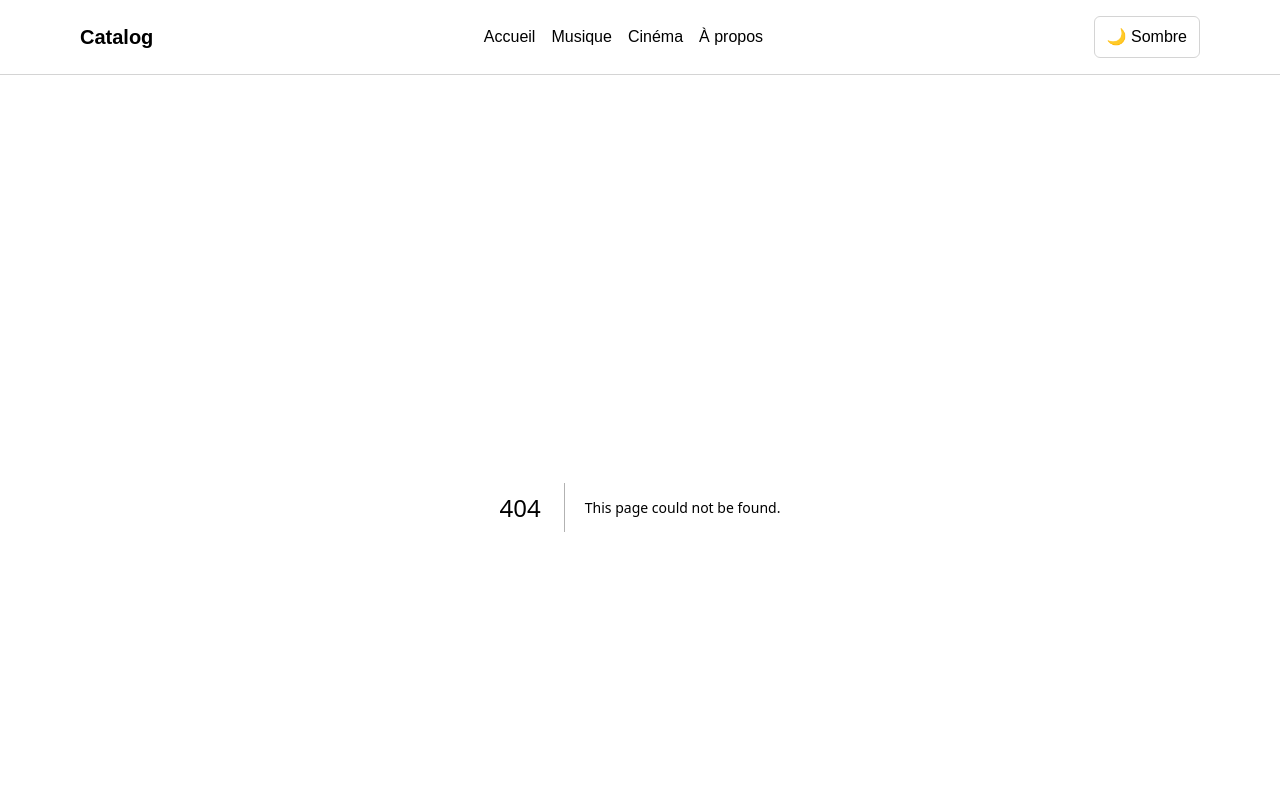
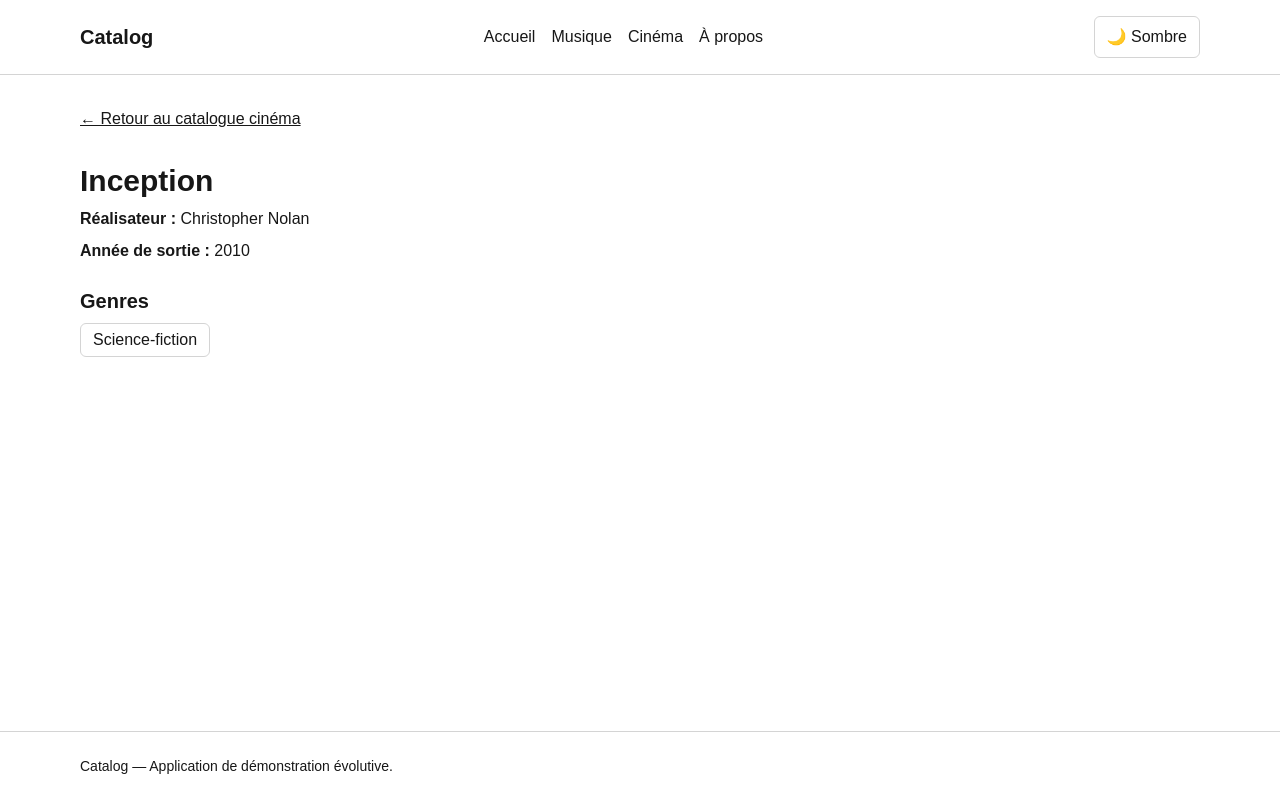
Before and after one commit to VinchC/catalog, a Next.js app: page /catalog/cinema/movies/inception in a window 1280 px wide. Before the commit this address had no page. Shown: the top 800 px of the page. Built offline with nearby package versions, Linux system fonts and the light colour scheme.

Commit message:
CatalogItemCard and -Details implemented to be reused

```diff
--- a/src/app/catalog/[type]/page.tsx
+++ b/src/app/catalog/[type]/page.tsx
@@ -18,6 +18,7 @@ import type {
   Movie,
   Genre,
 } from "@/lib/data/types";
+import CatalogItemCard from "@/components/catalog/CatalogItemCard";
 
 export const metadata: Metadata = {
   title: "Catalogues",
@@ -64,12 +65,9 @@ function MusicCatalog({
           Artistes
         </h2>
 
-        <ul className="grid grid-cols-1 gap-4 xs:grid-cols-2 lg:grid-cols-3">
+        <ul className="items_list">
           {artists.map((artist) => (
-            <li
-              key={artist.id}
-              className="rounded-lg border border-border p-4"
-            >
+            <li key={artist.id} className="rounded-lg border border-border p-4">
               <h3 className="font-semibold">{artist.name}</h3>
               <p>{artist.country}</p>
               <p className="text-sm">
@@ -86,28 +84,23 @@ function MusicCatalog({
           Œuvres
         </h2>
 
-        <ul className="grid grid-cols-1 gap-4 xs:grid-cols-2 lg:grid-cols-3">
+        <ul className="items_list">
           {works.map((work) => {
-            const artist = artists.find(
-              (item) => item.id === work.artistId
-            );
+            const artist = artists.find((item) => item.id === work.artistId);
 
-            const workGenres = genres.filter((genre) =>
-              work.genreIds.includes(genre.id)
-            );
+            const workGenres = genres
+              .filter((genre) => work.genreIds.includes(genre.id))
+              .map((genre) => genre.name);
 
             return (
-              <li
+              <CatalogItemCard
                 key={work.id}
-                className="rounded-lg border border-border p-4"
-              >
-                <h3 className="font-semibold">{work.title}</h3>
-                <p>{artist?.name ?? "Artiste inconnu"}</p>
-                <p>{work.year}</p>
-                <p className="text-sm">
-                  {workGenres.map((genre) => genre.name).join(", ")}
-                </p>
-              </li>
+                href={`/catalog/music/works/${work.slug}`}
+                title={work.title}
+                subtitle={artist?.name ?? "Artiste inconnu"}
+                year={work.year}
+                genres={workGenres}
+              />
             );
           })}
         </ul>
@@ -133,7 +126,7 @@ function CinemaCatalog({
           Réalisateurs
         </h2>
 
-        <ul className="grid grid-cols-1 gap-4 xs:grid-cols-2 lg:grid-cols-3">
+        <ul className="items_list">
           {directors.map((director) => (
             <li
               key={director.id}
@@ -155,28 +148,25 @@ function CinemaCatalog({
           Films
         </h2>
 
-        <ul className="grid grid-cols-1 gap-4 xs:grid-cols-2 lg:grid-cols-3">
-          {movies.map((movie: Movie) => {
+        <ul className="items_list">
+          {movies.map((movie) => {
             const director = directors.find(
-              (item) => item.id === movie.directorId
+              (item) => item.id === movie.directorId,
             );
 
-            const movieGenres = genres.filter((genre) =>
-              movie.genreIds.includes(genre.id)
-            );
+            const movieGenres = genres
+              .filter((genre) => movie.genreIds.includes(genre.id))
+              .map((genre) => genre.name);
 
             return (
-              <li
+              <CatalogItemCard
                 key={movie.id}
-                className="rounded-lg border border-border p-4"
-              >
-                <h3 className="font-semibold">{movie.title}</h3>
-                <p>{director?.name ?? "Réalisateur inconnu"}</p>
-                <p>{movie.year}</p>
-                <p className="text-sm">
-                  {movieGenres.map((genre) => genre.name).join(", ")}
-                </p>
-              </li>
+                href={`/catalog/cinema/movies/${movie.slug}`}
+                title={movie.title}
+                subtitle={director?.name ?? "Réalisateur inconnu"}
+                year={movie.year}
+                genres={movieGenres}
+              />
             );
           })}
         </ul>
@@ -223,9 +213,7 @@ async function CatalogContent({ params }: CatalogPageProps) {
 
 export default function CatalogPage({ params }: CatalogPageProps) {
   return (
-    <Suspense
-      fallback={<p role="status">Chargement du catalogue...</p>}
-    >
+    <Suspense fallback={<p role="status">Chargement du catalogue...</p>}>
       <CatalogContent params={params} />
     </Suspense>
   );
--- /dev/null
+++ b/src/app/catalog/cinema/movies/[slug]/page.tsx
@@ -0,0 +1,66 @@
+import { Suspense } from "react";
+import type { Metadata } from "next";
+import { notFound } from "next/navigation";
+import Link from "next/link";
+
+import CatalogItemDetails from "@/components/catalog/CatalogItemDetails";
+
+import {
+  getMovieBySlug,
+  getMovieDirectorById,
+  getMovieGenres,
+} from "@/lib/data/catalog";
+
+export const metadata: Metadata = {
+  title: "Fiche de film",
+};
+
+type MoviePageProps = {
+  params: Promise<{
+    slug: string;
+  }>;
+};
+
+async function MovieContent({ params }: MoviePageProps) {
+  const { slug } = await params;
+  const movie = getMovieBySlug(slug);
+
+  if (!movie) {
+    notFound();
+  }
+
+  const director = getMovieDirectorById(movie.directorId);
+
+  if (!director) {
+    notFound();
+  }
+
+  const genres = getMovieGenres()
+    .filter((genre) => movie.genreIds.includes(genre.id))
+    .map((genre) => genre.name);
+
+  return (
+    <div className="space-y-8">
+      <Link href="/catalog/cinema" className="underline">
+        ← Retour au catalogue cinéma
+      </Link>
+
+      <CatalogItemDetails
+        title={movie.title}
+        personLabel="Réalisateur"
+        personName={director.name}
+        yearLabel="Année de sortie"
+        year={movie.year}
+        genres={genres}
+      />
+    </div>
+  );
+}
+
+export default function MoviePage({ params }: MoviePageProps) {
+  return (
+    <Suspense fallback={<p role="status">Chargement de la fiche du film…</p>}>
+      <MovieContent params={params} />
+    </Suspense>
+  );
+}
--- /dev/null
+++ b/src/app/catalog/music/works/[slug]/page.tsx
@@ -0,0 +1,66 @@
+import { Suspense } from "react";
+import type { Metadata } from "next";
+import { notFound } from "next/navigation";
+import Link from "next/link";
+
+import CatalogItemDetails from "@/components/catalog/CatalogItemDetails";
+
+import {
+  getMusicalWorkBySlug,
+  getMusicalArtistById,
+  getMusicalGenres,
+} from "@/lib/data/catalog";
+
+export const metadata: Metadata = {
+  title: "Fiche d'œuvre musicale",
+};
+
+type WorkPageProps = {
+  params: Promise<{
+    slug: string;
+  }>;
+};
+
+async function WorkContent({ params }: WorkPageProps) {
+  const { slug } = await params;
+  const work = getMusicalWorkBySlug(slug);
+
+  if (!work) {
+    notFound();
+  }
+
+  const artist = getMusicalArtistById(work.artistId);
+
+  if (!artist) {
+    notFound();
+  }
+
+  const genres = getMusicalGenres()
+    .filter((genre) => work.genreIds.includes(genre.id))
+    .map((genre) => genre.name);
+
+  return (
+    <div className="space-y-8">
+      <Link href="/catalog/music" className="underline">
+        ← Retour au catalogue musical
+      </Link>
+
+      <CatalogItemDetails
+        title={work.title}
+        personLabel="Artiste"
+        personName={artist.name}
+        yearLabel="Année de sortie"
+        year={work.year}
+        genres={genres}
+      />
+    </div>
+  );
+}
+
+export default function MusicalWorkPage({ params }: WorkPageProps) {
+  return (
+    <Suspense fallback={<p role="status">Chargement de la fiche musicale…</p>}>
+      <WorkContent params={params} />
+    </Suspense>
+  );
+}
--- /dev/null
+++ b/src/components/catalog/CatalogItemCard.tsx
@@ -0,0 +1,37 @@
+import Link from "next/link";
+
+type CatalogItemCardProps = {
+  href: string;
+  title: string;
+  subtitle: string;
+  year: number;
+  genres: string[];
+};
+
+export default function CatalogItemCard({
+  href,
+  title,
+  subtitle,
+  year,
+  genres,
+}: CatalogItemCardProps) {
+  return (
+    <li className="catalog_item">
+      <h3 className="text-lg font-semibold">
+        <Link
+          href={href}
+          className="underline-offset-4 hover:underline"
+        >
+          {title}
+        </Link>
+      </h3>
+
+      <p>{subtitle}</p>
+      <p>{year}</p>
+
+      <p className="text-sm">
+        {genres.length > 0 ? genres.join(", ") : "Genre non renseigné"}
+      </p>
+    </li>
+  );
+}
--- /dev/null
+++ b/src/components/catalog/CatalogItemDetails.tsx
@@ -0,0 +1,54 @@
+type CatalogItemDetailsProps = {
+  title: string;
+  personLabel: string;
+  personName: string;
+  yearLabel: string;
+  year: number;
+  genres: string[];
+};
+
+export default function CatalogItemDetails({
+  title,
+  personLabel,
+  personName,
+  yearLabel,
+  year,
+  genres,
+}: CatalogItemDetailsProps) {
+  return (
+    <article className="space-y-6">
+      <header className="space-y-2 mt-8">
+        <h1 className="text-3xl font-bold">{title}</h1>
+
+        <p>
+          <span className="font-semibold">{personLabel} :</span> {personName}
+        </p>
+
+        <p>
+          <span className="font-semibold">{yearLabel} :</span> {year}
+        </p>
+      </header>
+
+      <section aria-labelledby="detail-genres-title" className="space-y-2">
+        <h2 id="detail-genres-title" className="text-xl font-semibold">
+          Genres
+        </h2>
+
+        {genres.length > 0 ? (
+          <ul className="flex flex-wrap gap-2">
+            {genres.map((genre) => (
+              <li
+                key={genre}
+                className="rounded-md border border-border px-3 py-1"
+              >
+                {genre}
+              </li>
+            ))}
+          </ul>
+        ) : (
+          <p>Genre non renseigné.</p>
+        )}
+      </section>
+    </article>
+  );
+}
--- a/src/styles/components.css
+++ b/src/styles/components.css
@@ -3,4 +3,12 @@
   .catalog_link {
     @apply block rounded-lg border border-border p-6 transition-colors hover:bg-foreground/5;
   }
+
+  .catalog_item {
+    @apply rounded-lg border border-border p-4;
+  }
+
+  .items_list {
+    @apply grid grid-cols-1 gap-4 xs:grid-cols-2 lg:grid-cols-3;
+  }
 }
```
